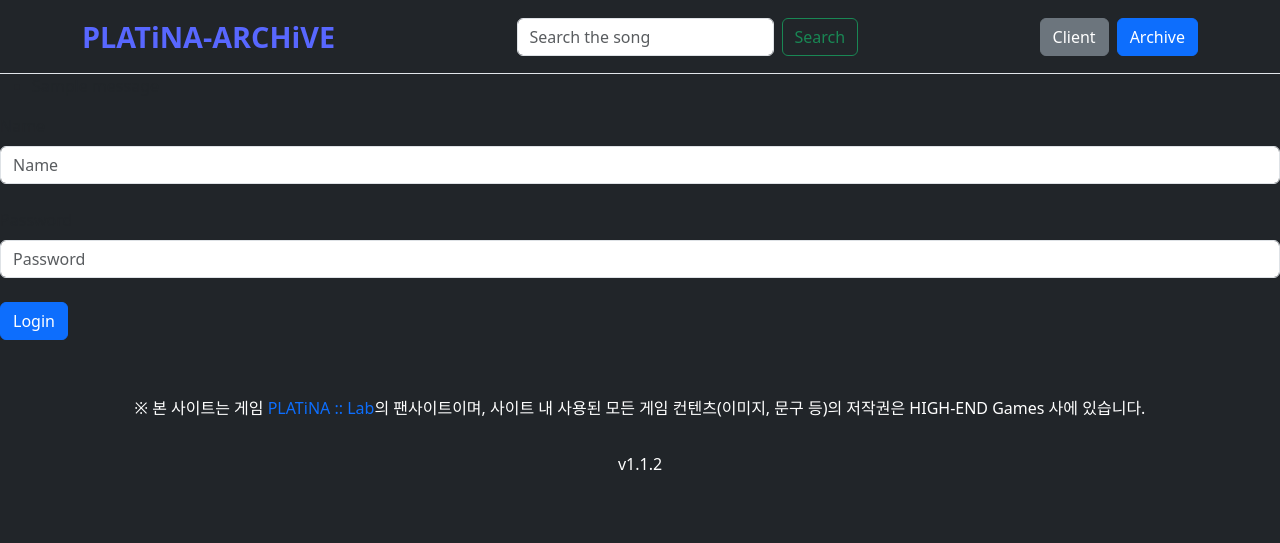
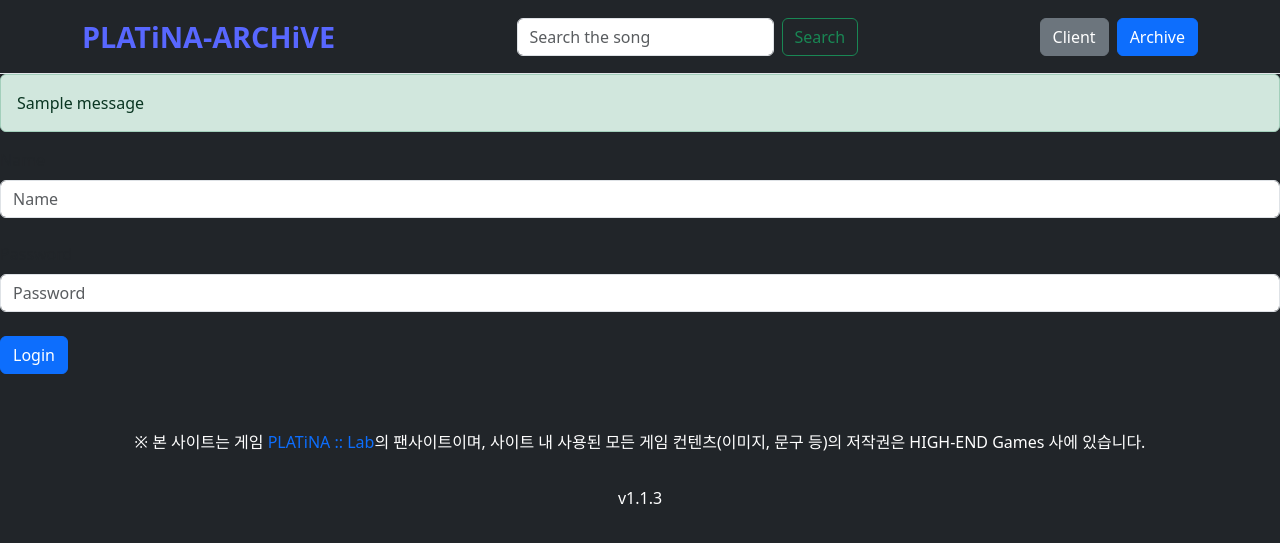
Before and after one commit to Minsuh1204/PlatinaArchive-Web, a Flask app: page /login in a window 1280 px wide. Shown: the top 543 px of the page. Run offline with Flask 3, Linux system fonts and the light colour scheme; tables that the repository leaves empty hold one stand-in row (values such as "Sample post"); one stand-in notice (Sample message) is shown; some libraries are stand-ins or nearby versions.

Commit message:
Better flash

```diff
--- a/app.py
+++ b/app.py
@@ -12,7 +12,7 @@ BASEDIR = os.path.abspath(os.path.dirname(__file__))
 os.chdir(BASEDIR)
 load_dotenv()
 
-VERSION = (1, 1, 2)
+VERSION = (1, 1, 3)
 ALLOWED_REDIRECT_PATHS: set[str] = {
     "/my"
 }
--- a/templates/login.html
+++ b/templates/login.html
@@ -5,11 +5,11 @@
 {% block content %}
     {% with messages = get_flashed_messages(with_categories=True) %}
   {% if messages %}
-    <ul class=flashes>
+    <div class=flashes>
     {% for category, message in messages %}
-      <li class="{{ category }}">{{ message }}</li>
+      <div class="alert alert-{{ category }}">{{ message }}</div>
     {% endfor %}
-    </ul>
+    </div>
   {% endif %}
 {% endwith %}
 	<div class="mb-3">
```
